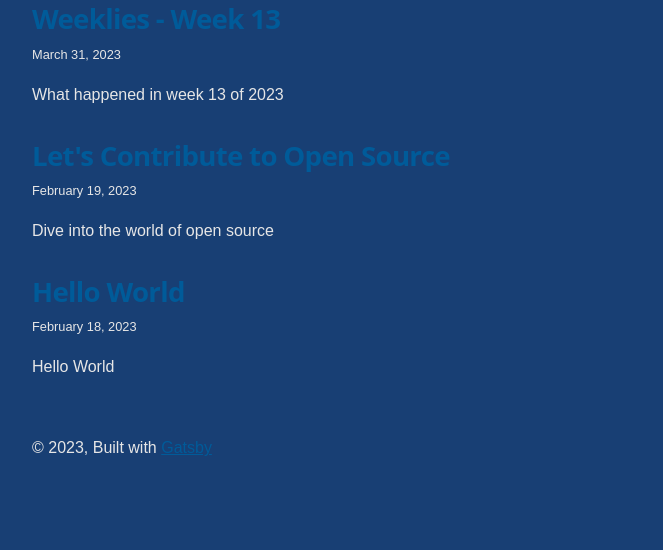
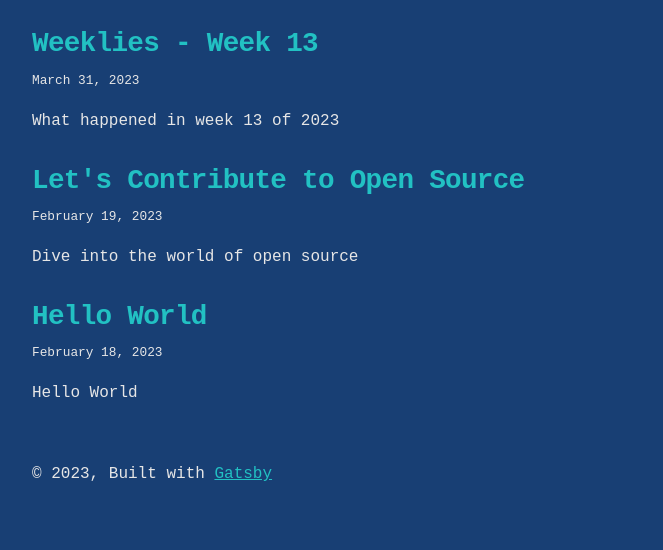
Before and after one commit to Parsifal-M/codebrewblog, a Gatsby site: page / in a window 1280 px wide. Shown: the part 815-1365 px from the top of the page, without its empty margins (292-955 px from the left). Before the commit the page ends 1339 px from the top, so only its background shows below. Built offline with nearby package versions, Linux system fonts and the light colour scheme; Gatsby itself is replaced by a stand-in of ours; some packages are replaced by stand-ins of ours.

Commit message:
Updated Color Theme and Font (#10)
Signed-off-by: Peter Macdonald <macdonald.peter90@gmail.com>

```diff
--- a/gatsby-config.js
+++ b/gatsby-config.js
@@ -34,6 +34,19 @@ module.exports = {
       options: {
         name: `images`,
         path: `${__dirname}/src/images`,
+      },
+    },
+    {
+      resolve: `gatsby-omni-font-loader`,
+      options: {
+        enableListener: true,
+        preconnect: ["https://fonts.gstatic.com", "https://fonts.gstatic.com"],
+        web: [
+          {
+            name: "Roboto Mono",
+            file: "https://fonts.googleapis.com/css2?family=Roboto+Mono&display=swap",
+          },
+        ],
       },
     },
     {
--- a/package.json
+++ b/package.json
@@ -12,6 +12,7 @@
     "@fontsource/merriweather": "^4.5.14",
     "@fontsource/montserrat": "^4.5.14",
     "gatsby": "^5.6.1",
+    "gatsby-omni-font-loader": "^2.0.2",
     "gatsby-plugin-feed": "^5.6.0",
     "gatsby-plugin-image": "^3.6.0",
     "gatsby-plugin-manifest": "^5.6.0",
@@ -25,7 +26,8 @@
     "gatsby-transformer-sharp": "^5.6.0",
     "prismjs": "^1.29.0",
     "react": "^18.2.0",
-    "react-dom": "^18.2.0"
+    "react-dom": "^18.2.0",
+    "react-helmet": "^6.1.0"
   },
   "devDependencies": {
     "prettier": "^2.8.4"
--- a/src/style.css
+++ b/src/style.css
@@ -27,14 +27,9 @@
   --spacing-20: 5rem;
   --spacing-24: 6rem;
   --spacing-32: 8rem;
-  --fontFamily-sans: "MontserratVariable", system-ui, -apple-system,
-    BlinkMacSystemFont, "Segoe UI", Roboto, "Helvetica Neue", Arial, "Noto Sans",
-    sans-serif, "Apple Color Emoji", "Segoe UI Emoji", "Segoe UI Symbol",
-    "Noto Color Emoji";
-  --fontFamily-serif: "Arial", "Georgia", Cambria, "Times New Roman",
-    Times, serif;
-  --font-body: var(--fontFamily-serif);
-  --font-heading: var(--fontFamily-sans);
+  --fontFamily-roboto-mono: "Roboto Mono", monospace;
+  --font-body: var(--fontFamily-roboto-mono);
+  --font-heading: var(--fontFamily-roboto-mono);
   --fontWeight-normal: 400;
   --fontWeight-bold: 700;
   --fontWeight-black: 900;
@@ -53,6 +48,7 @@
   --fontSize-6: 2.488rem;
   --fontSize-7: 2.986rem;
   --color-primary: #005b99;
+  --a-color-primary: #22c1c3;
   --color-text: #e6e6e6;
   --color-text-light: #4f5969;
   --color-heading: #e6e6e6;
@@ -235,7 +231,7 @@ table thead tr th {
 /* Link */
 
 a {
-  color: var(--color-primary);
+  color: var(--a-color-primary);
 }
 
 a:hover,
@@ -275,7 +271,7 @@ a:focus {
 
 .post-list-item h2 {
   font-size: var(--fontSize-4);
-  color: var(--color-primary);
+  color: var(--a-color-primary);
   margin-bottom: var(--spacing-2);
   margin-top: var(--spacing-0);
 }
```
Also changed, not shown: 1 other file.
